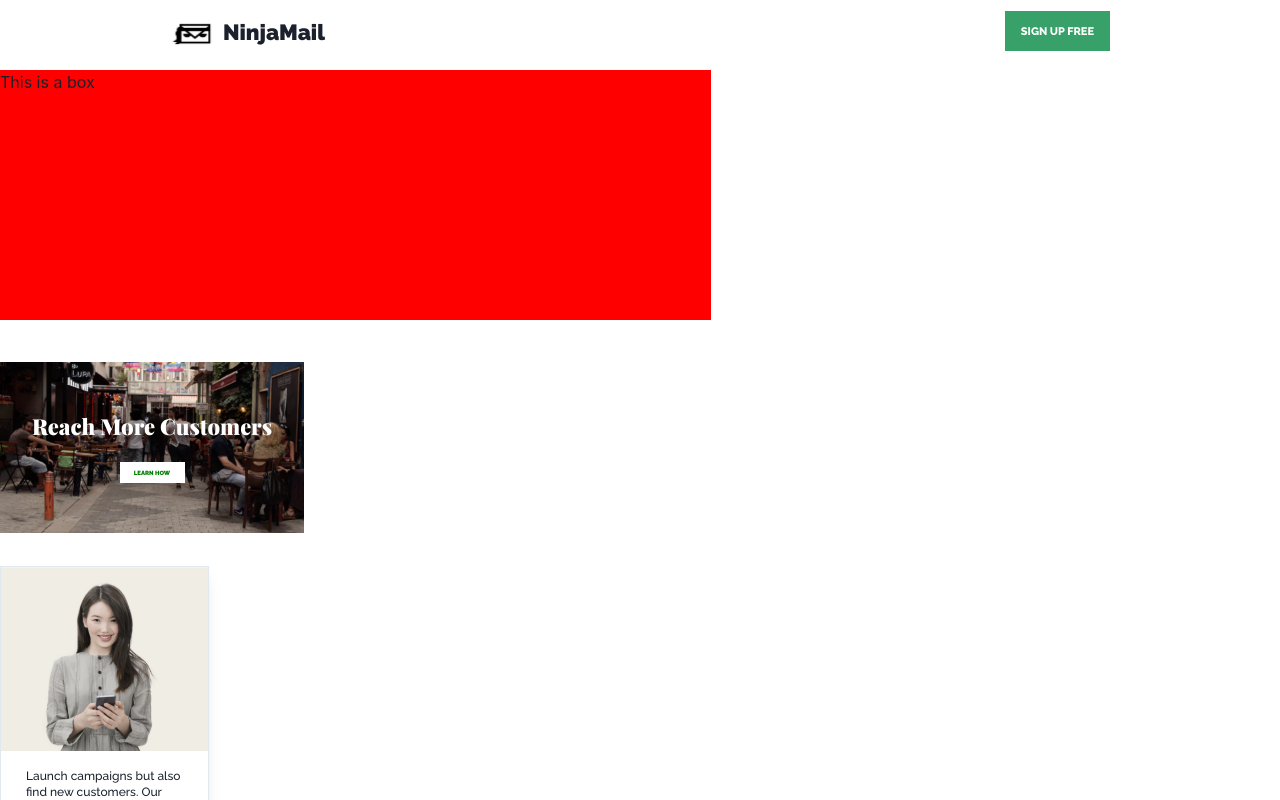
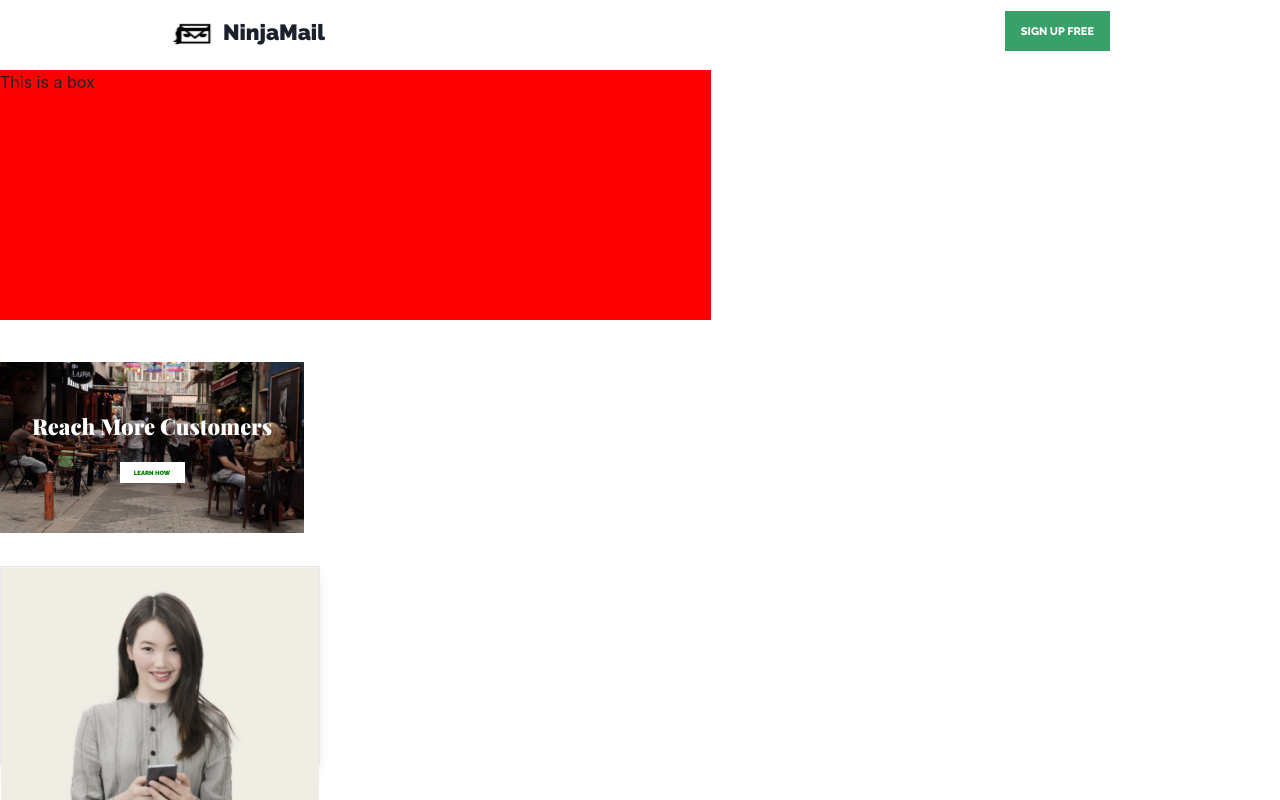
Before and after one commit to MatheusFellipi/ninjaMail, a Next.js app: page / in a window 1280 px wide. Shown: the top 800 px of the page. Built offline with nearby package versions, Linux system fonts and the light colour scheme.

Commit message:
Fazendo o responsivo no componente.

```diff
--- a/src/components/thumb.tsx
+++ b/src/components/thumb.tsx
@@ -3,7 +3,12 @@ import Link from 'next/link'
 
 const Thumb = () => {
   return (
-    <Box maxW={209} h={294} borderWidth="1px" shadow={'lg'}>
+    <Box
+      w={{ xl: 320, md: 209.28, sm: 209 }}
+      h={{ xl: 198, md: 290.16, sm: 294 }}
+      borderWidth="1px"
+      shadow={'lg'}
+    >
       <Image src="/img/thumb.png" alt="thumb.png" />
 
       <Box px={'25px'} mt={'17px'}>
```
